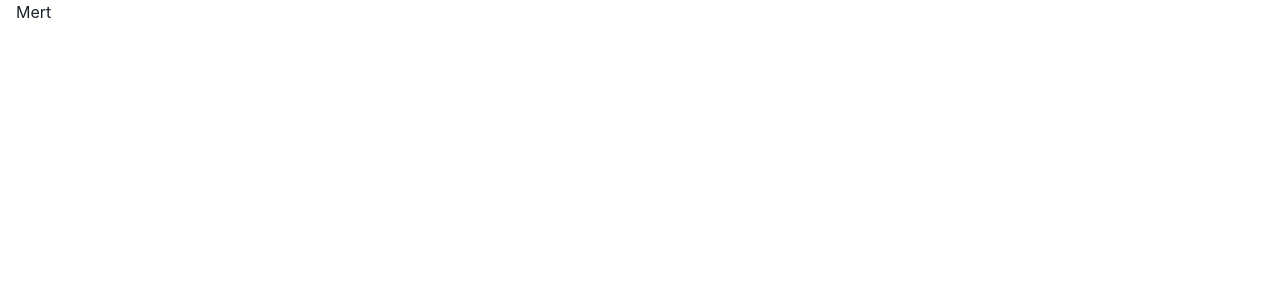
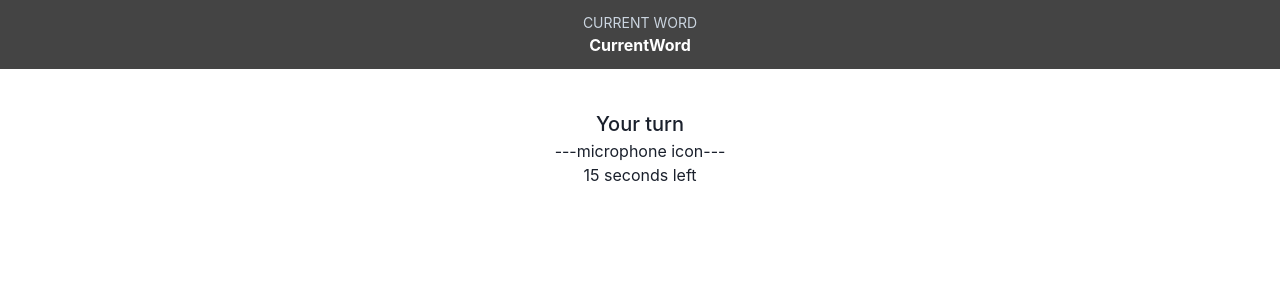
Before and after one commit to alimertcakar/WordGame, a Next.js app: page / in a window 1280 px wide. Shown: the top 300 px of the page. Built offline with nearby package versions, Linux system fonts and the light colour scheme.

Commit message:
feat: basic ui style

```diff
--- a/src/components/Game.tsx
+++ b/src/components/Game.tsx
@@ -1,3 +1,5 @@
+import { Box } from "@chakra-ui/react";
+import styled from "@emotion/styled";
 import React, { useEffect } from "react";
 import useGameEngine from "src/hooks/useGameEngine";
 import Recognition from "src/util/audio/Recognition";
@@ -6,11 +8,50 @@ import Utterance from "src/util/audio/Utterance";
 interface Props {}
 
 const Game = (props: Props) => {
-  const { state, nextRound } = useGameEngine();
+  // const { state, nextRound } = useGameEngine();
 
-  const { currentWord } = state;
+  // const { currentWord } = state;
 
-  return <div>{currentWord}</div>;
+  return (
+    <DivContainer>
+      <BoxCurrentWord p={3} color="white">
+        <Box fontSize="sm" textTransform="uppercase" color="gray.300">
+          Current Word
+        </Box>
+        <Box fontWeight="bold" textTransform="capitalize">
+          {"currentWord"}
+        </Box>
+      </BoxCurrentWord>
+
+      <BoxTurn pt={10}>
+        <Box fontSize="xl" fontWeight="medium">
+          Your turn
+        </Box>
+        <div>---microphone icon---</div>
+        <Box>15 seconds left</Box>
+      </BoxTurn>
+    </DivContainer>
+  );
 };
 
 export default Game;
+
+const DivContainer = styled.div`
+  width: 100vw;
+  height: 100vh;
+`;
+
+const BoxCurrentWord = styled(Box)`
+  background: #444;
+  display: flex;
+  justify-content: center;
+  flex-direction: column;
+  align-items: center;
+`;
+
+const BoxTurn = styled(Box)`
+  flex-direction: column;
+  & > div {
+    text-align: center;
+  }
+`;
--- a/src/hooks/useGameEngine.tsx
+++ b/src/hooks/useGameEngine.tsx
@@ -22,6 +22,7 @@ type gameState = {
   round: number;
   history: GameHistory;
   currentWord: string;
+  currentPlayer: Player;
   nextStartCharacter: string;
 };
 type ActionPayload = {
@@ -36,6 +37,7 @@ type Action = {
 const initialGameState: gameState = {
   round: 0,
   history: [{ player: Player.Cpu, winner: Player.Cpu, word: "Mert" }],
+  currentPlayer: Player.Cpu,
   currentWord: "Mert",
   nextStartCharacter: "t",
 };
@@ -44,12 +46,15 @@ function reducer(draft: gameState, action: Action) {
   const nextPlayer = draft.history.at(-1).player;
   const currentPlayer = nextPlayer === Player.Cpu && Player.Player;
 
+  // update next round
+  draft.round++;
+  draft.currentPlayer = nextPlayer;
+
   switch (action.type) {
     case ActionType.Reset:
       return initialGameState;
     case ActionType.RoundWin:
       {
-        draft.round++;
         const { word } = action.payload;
         draft.currentWord = word;
         draft.nextStartCharacter = word.at(-1);
@@ -63,7 +68,6 @@ function reducer(draft: gameState, action: Action) {
       break;
     case ActionType.RoundLose:
       {
-        draft.round++;
         const newHistoryItem = {
           player: currentPlayer,
           winner: nextPlayer,
@@ -82,12 +86,12 @@ export default function useGameEngine() {
   const recognition = useRef(new Recognition()).current;
 
   useEffect(() => {
-    recognition.emitter.on("recognition", (event) => {
-      console.log(event, "event");
-      const { confidence, transcript } = event.results[0][0];
-      playRound(transcript);
-    });
-    listen();
+    // recognition.emitter.on("recognition", (event) => {
+    //   console.log(event, "event");
+    //   const { confidence, transcript } = event.results[0][0];
+    //   playRound(transcript);
+    // });
+    // listen();
     // const utterance = new Utterance();
     // utterance.speak("merhaba test yapıyorum merhaba");
   }, []);
--- a/src/pages/index.tsx
+++ b/src/pages/index.tsx
@@ -7,11 +7,7 @@ interface Props {}
 const GamePage = (props: Props) => {
   return (
     <>
-      <Container maxW="container.2xl">
-        <Grid templateColumns="1fr 3fr">
-          <Game />
-        </Grid>
-      </Container>
+      <Game />
     </>
   );
 };
```
